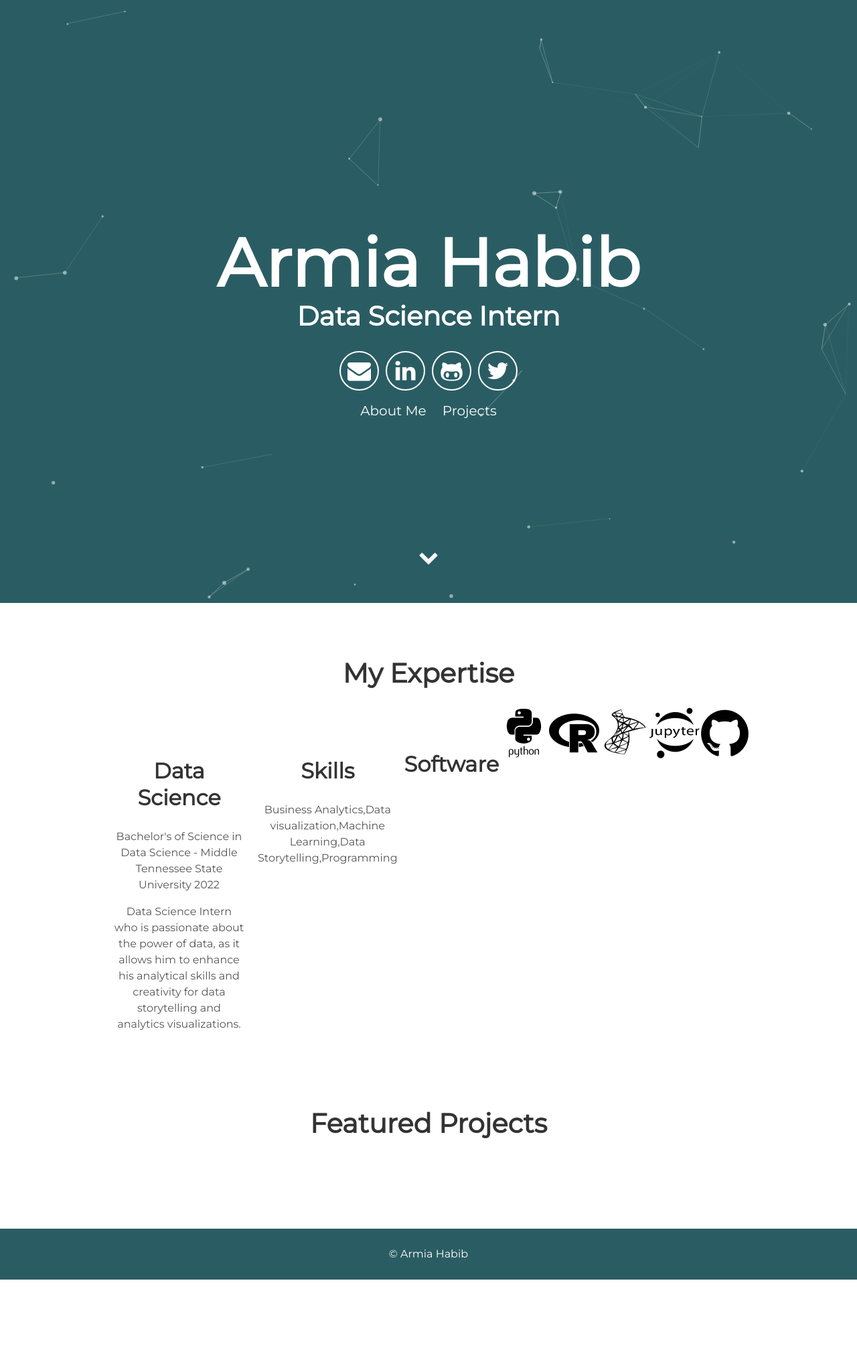
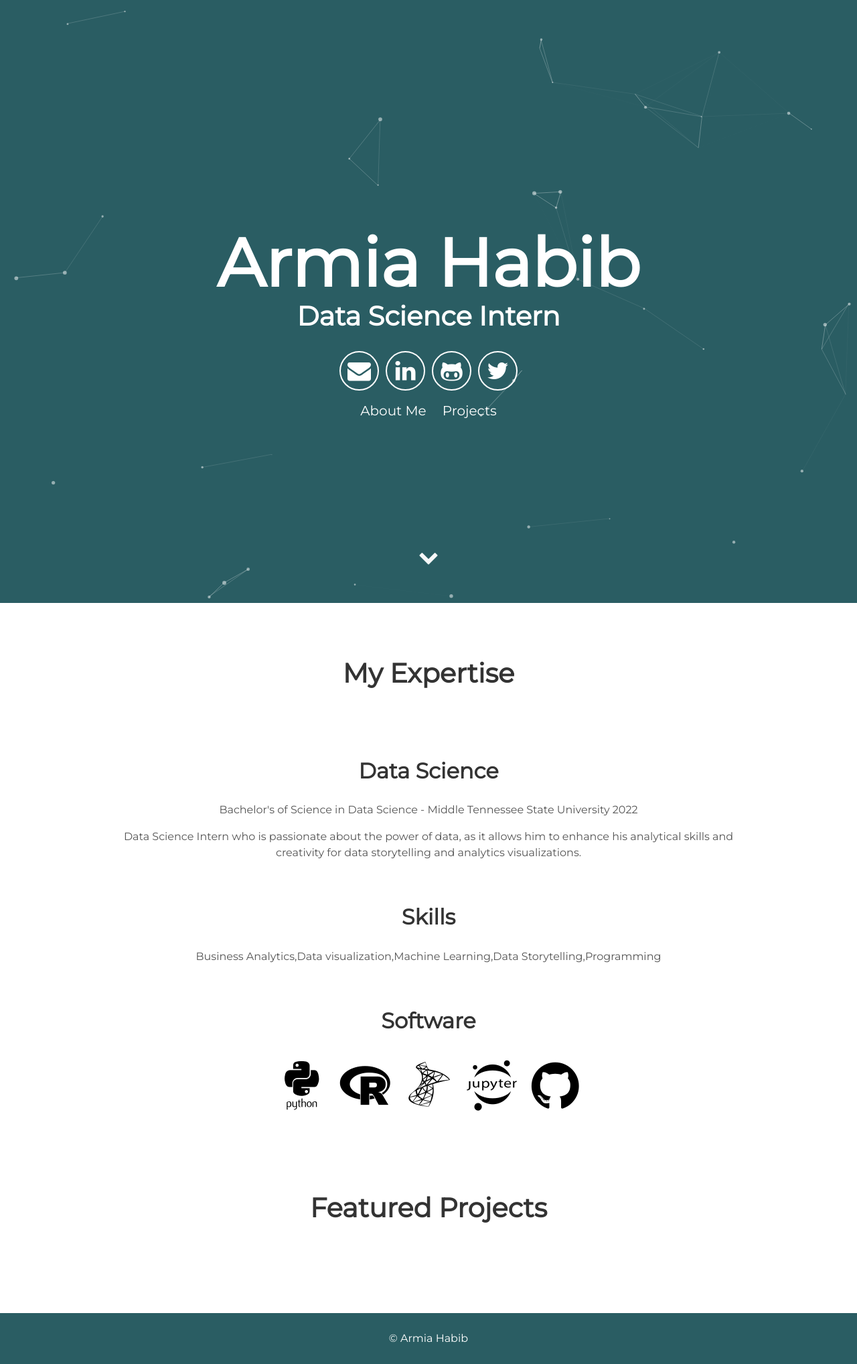
Before and after one commit to dfarone02/dfarone02.github.io, a Jekyll site: the page built from index.html, in a window 1280 px wide. Shown: the whole page at 67% size. Built offline with Jekyll 4.4.1, drawn with Linux system fonts in a browser that asks for light colours; nearby versions of some CDN libraries; before the commit the page ends 1910 px from its top, so only the background shows below that.

Commit message:
Update about.html

```diff
--- a/_includes/about.html
+++ b/_includes/about.html
@@ -7,12 +7,12 @@
       <h2>Data Science</h2>
      <p>Bachelor's of Science in Data Science - Middle Tennessee State University 2022 </p>
      <p>Data Science Intern who is passionate about the power of data, as it allows him to enhance his analytical skills and creativity for data storytelling and analytics visualizations. </p>
-    </div>
-    <div class="tech">
+
+
       <h2>Skills</h2>
       <p>Business Analytics,Data visualization,Machine Learning,Data Storytelling,Programming</p>
-    </div>
-   <div class="user">
+
+
     <h2>Software</h2>
      <i class="devicon-python-plain-wordmark blackiconcolor"></i>
      <i class="devicon-r-plain blackiconcolor"></i>
```
